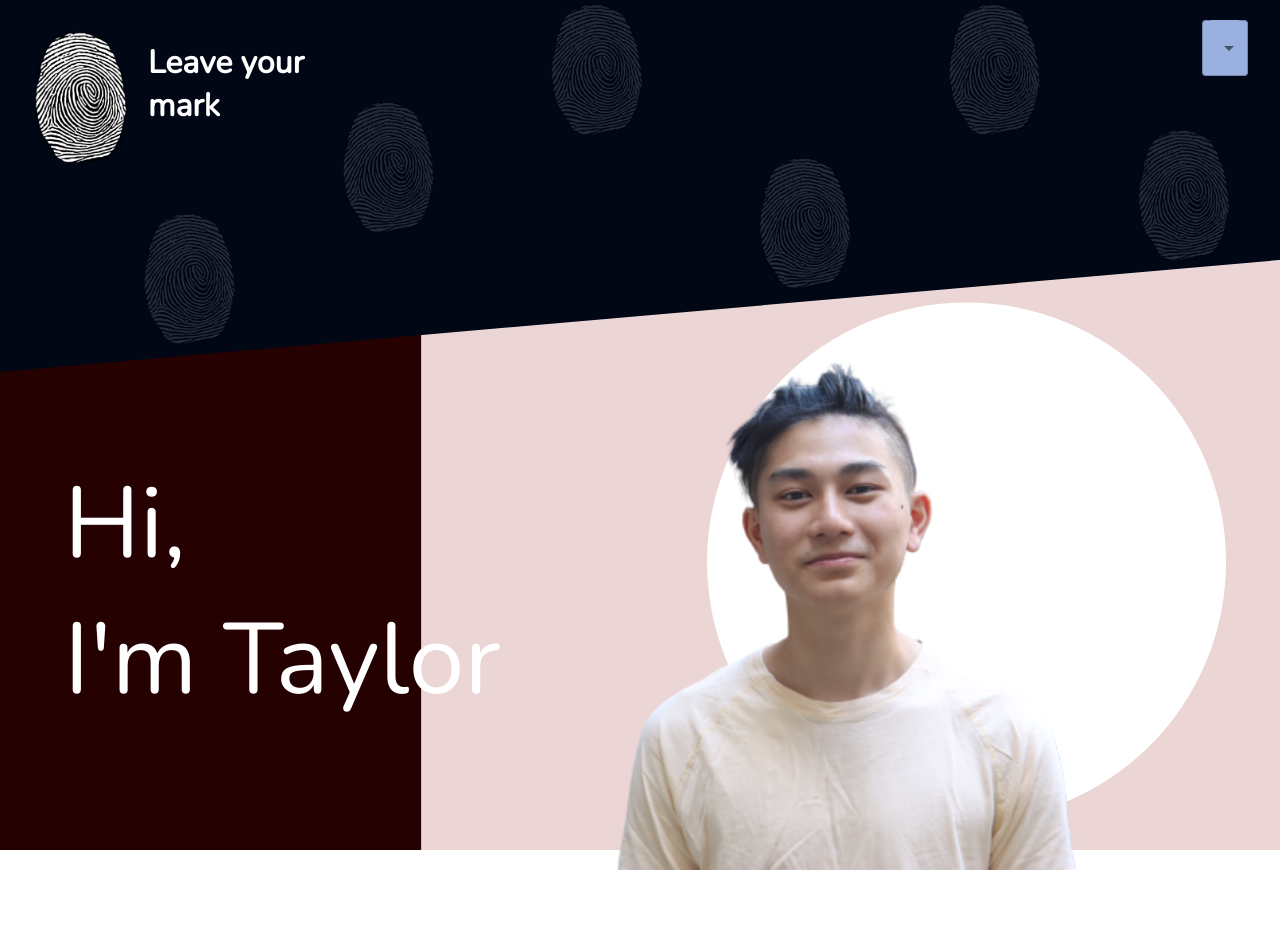
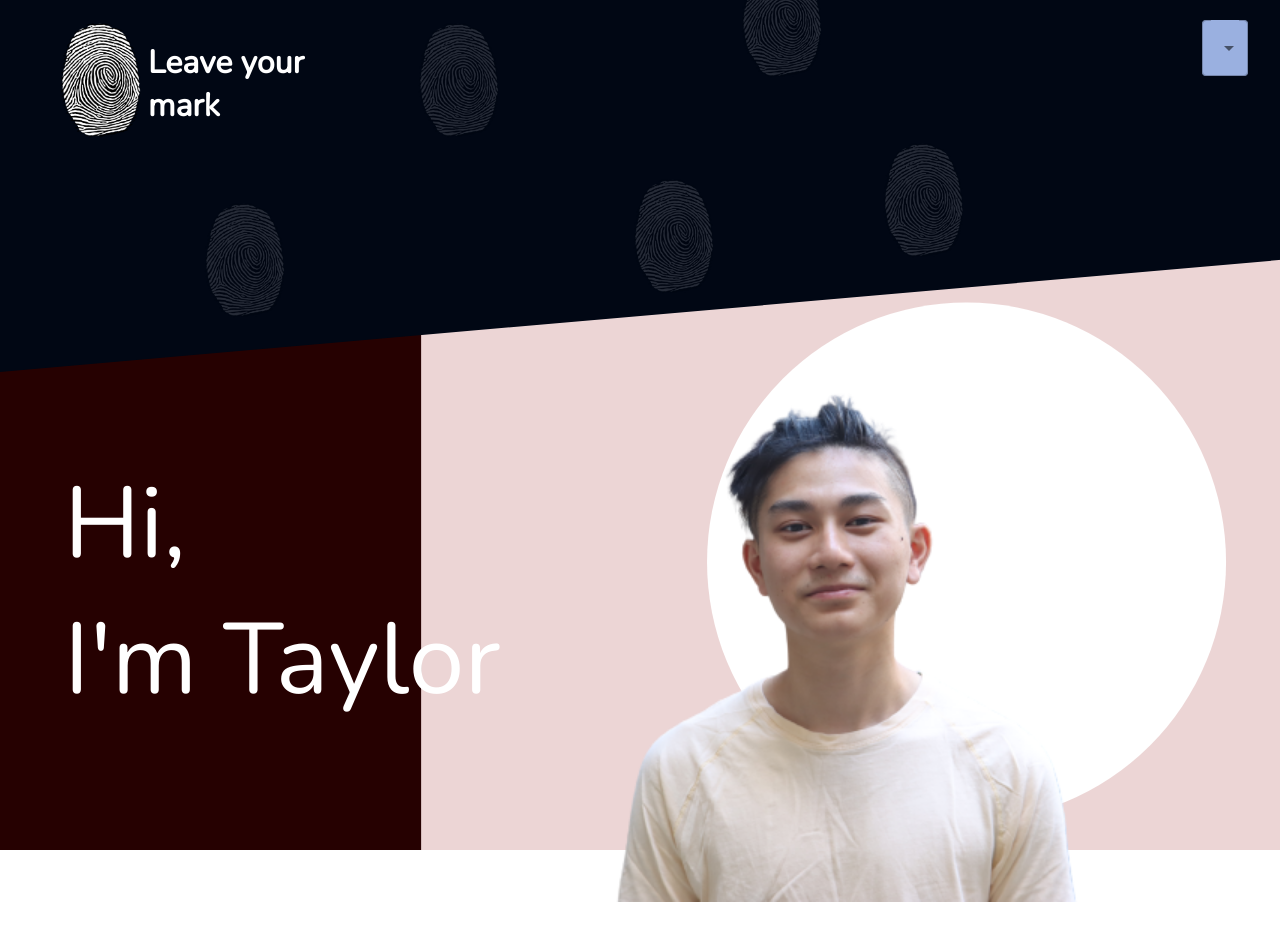
Before and after one commit to TaylorTayTyT/personalWebsite, a React (Create React App) app in the folder home/: page / in a window 1280 px wide. Shown: the top 940 px of the page. After the commit the page ends 902 px from the top, so only its background shows below. Built offline with nearby package versions, Linux system fonts and the light colour scheme.

Commit message:
formatting

```diff
--- a/home/src/Photo.sass
+++ b/home/src/Photo.sass
@@ -2,4 +2,4 @@
     right: 10%
     position: absolute
     scale: 1.5
-    bottom: 4%
+    bottom: 0
--- a/home/src/topNav.sass
+++ b/home/src/topNav.sass
@@ -43,25 +43,25 @@ $button-color: white
 .fingerprint
     position: relative
     left: 10%
-    scale: 0.10
-    transform: translate(-550%, 0%)
+    scale: 0.3
+    transform: translate(-200%, 400%)
     z-index: 20
 .backgroundFingerprint
     display: inline
     position: relative
     opacity: 15%
-    scale: 0.10
+    scale: 0.30
     z-index: 20
 .a
-    transform: translate(-250%, 70%)
+    transform: translate(-200%, 550%)
 .b
-    transform: translate(-1450%, -20%)
+    transform: translate(-270%, 400%)
 .c
-    transform: translate(-2650%, 90%)
+    transform: translate(-340%, 530%)
 .d
-    transform: translate(-3870%, -20%)
+    transform: translate(-540%, 350%)
 .e
-    transform: translate(-5090%, 50%)
+    transform: translate(-700%, 500%)
 .f
     transform: translate(-6300%, 130%)
 .position
@@ -69,6 +69,7 @@ $button-color: white
     position: relative
     transform: translate(0px, -1000px)
     z-index: 15
+    height: 400px
 .topBarButton
     position: absolute
     top: 2.5%
```
